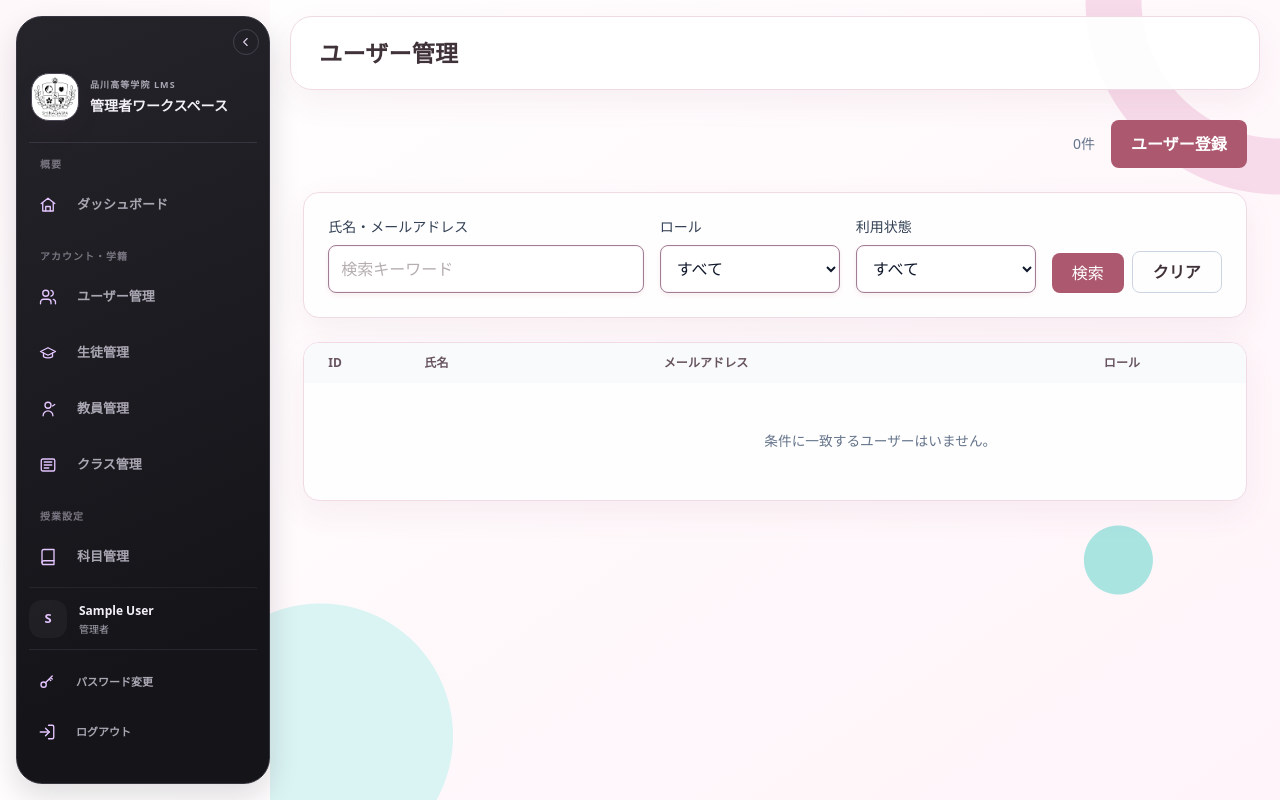
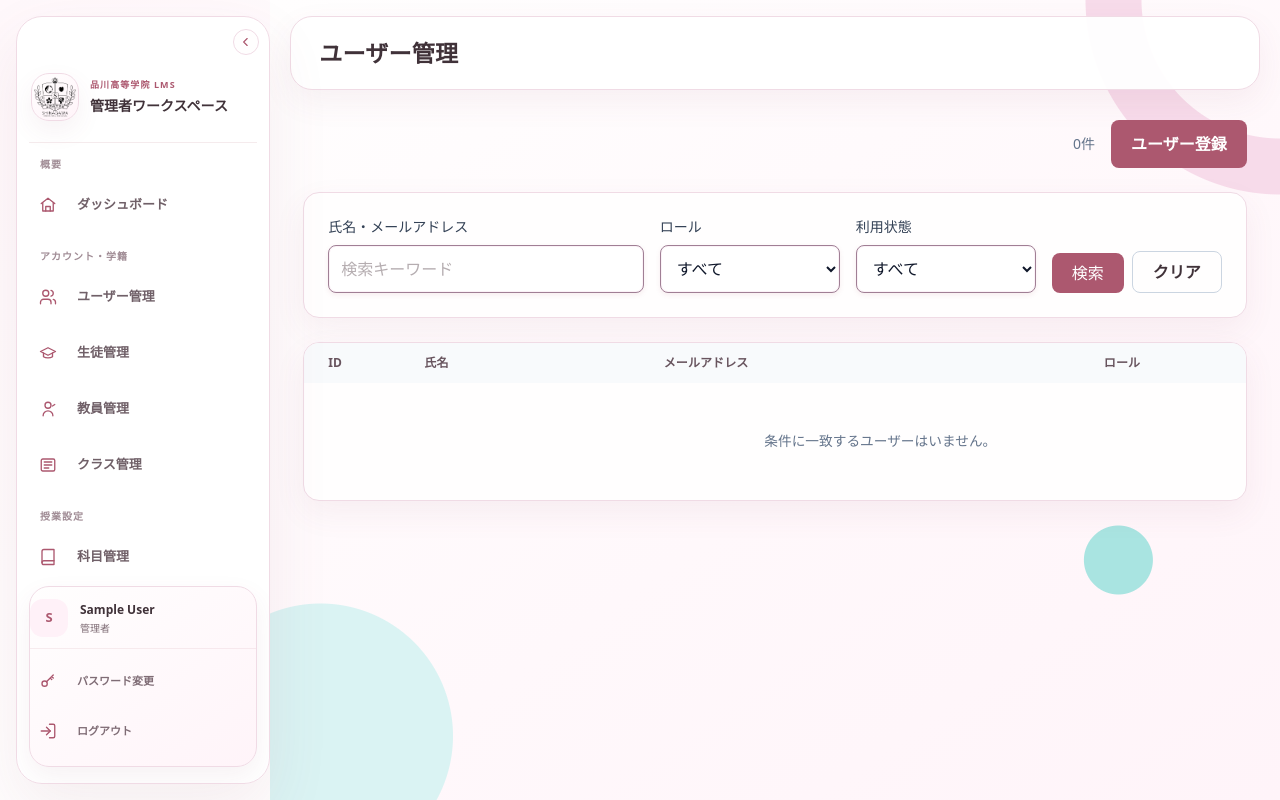
Before and after one commit to takuya0521/shinagawa-lms, a Laravel app: template resources/views/admin/users/index.blade.php in a window 1280 px wide. Run offline with Laravel 12, Linux system fonts and the light colour scheme; the template is opened without the code that fills it, so the values that code supplies are empty; the visitor is signed in with stand-in values (Sample User, id 1); style sheets or scripts are compiled from the project's sources; parts of the project's set-up code (start-up, migrations or seed data) failed here and were passed over.

Commit message:
fix: サイドバーの配色と選択光をLMSのピンクに統一

```diff
--- a/resources/css/layouts/authenticated.css
+++ b/resources/css/layouts/authenticated.css
@@ -428,49 +428,13 @@ body.is-menu-locked {
     }
 }
 
-/* 参考画像のチャコール背景と紫の選択光。 */
-.lms-sidebar {
-    --lms-text: #f3f0f8;
-    --lms-muted: #aaa7b3;
-    --lms-muted-light: #797581;
-    --lms-sidebar-text: #aaa7b3;
-    --lms-primary: #ae50f5;
-    --lms-primary-dark: #e4c5ff;
-    --lms-primary-soft: transparent;
-    --lms-border: #36343e;
-    --lms-surface: #17171d;
-    background: linear-gradient(155deg, #24242a, #141419 80%);
-    border-color: #36343e;
-    box-shadow: 0 12px 30px #14101924;
-}
-.lms-sidebar .lms-brand__logo-frame {
-    background: #fff;
-    border-color: #4c4656;
-}
-.lms-sidebar .lms-brand__text small {
-    color: #aaa7b3;
-}
-.lms-sidebar .lms-sidebar__footer {
-    background: transparent;
-    box-shadow: none;
-    border: 0;
-    border-top: 1px solid #ffffff10;
-    border-radius: 0;
-}
-.lms-sidebar .lms-sidebar-user__avatar {
-    background: #ffffff0a;
-}
-.lms-sidebar .lms-nav-link {
-    border-color: transparent;
-    border-radius: 10px;
-}
-.lms-sidebar .lms-nav-link:hover {
-    color: #f5edff;
-    background: #ffffff06;
-}
+/* LMSの配色に合わせた淡いピンクの選択光。 */
 .lms-sidebar .lms-nav-link.is-active {
-    color: #faf5ff;
-    background: linear-gradient(90deg, #a244e52b, #a244e50c 65%, transparent);
+    color: var(--lms-primary-dark);
+    background: linear-gradient(90deg,
+        color-mix(in srgb, var(--lms-primary) 18%, transparent),
+        color-mix(in srgb, var(--lms-primary) 4%, transparent) 75%,
+        transparent);
     border-color: transparent;
     box-shadow: none;
 }
@@ -480,12 +444,12 @@ body.is-menu-locked {
     bottom: 10px;
     width: 3px;
     opacity: 1;
-    background: #bf60ff;
-    box-shadow: 0 0 7px #b443ff, 0 0 17px #b443ff99;
+    background: var(--lms-primary);
+    box-shadow: 0 0 7px color-mix(in srgb, var(--lms-primary) 65%, transparent),
+        0 0 17px color-mix(in srgb, var(--lms-primary) 35%, transparent);
 }
 .lms-sidebar .lms-nav-link.is-active .lms-nav-icon {
-    color: #faf5ff;
-    filter: drop-shadow(0 0 5px #b443ff88);
+    color: var(--lms-primary-dark);
 }
 .lms-sidebar .lms-nav-link > .lms-nav-icon,
 .lms-sidebar .lms-sidebar-actions .lms-nav-icon {
@@ -564,10 +528,10 @@ body.is-menu-locked {
         width: 26px;
         height: 26px;
         padding: 0;
-        border: 1px solid #45414d;
+        border: 1px solid var(--lms-border);
         border-radius: 50%;
-        color: #d9cce5;
-        background: #202026;
+        color: var(--lms-primary-dark);
+        background: var(--lms-surface);
         cursor: pointer;
     }
     .lms-sidebar-toggle svg {
```
